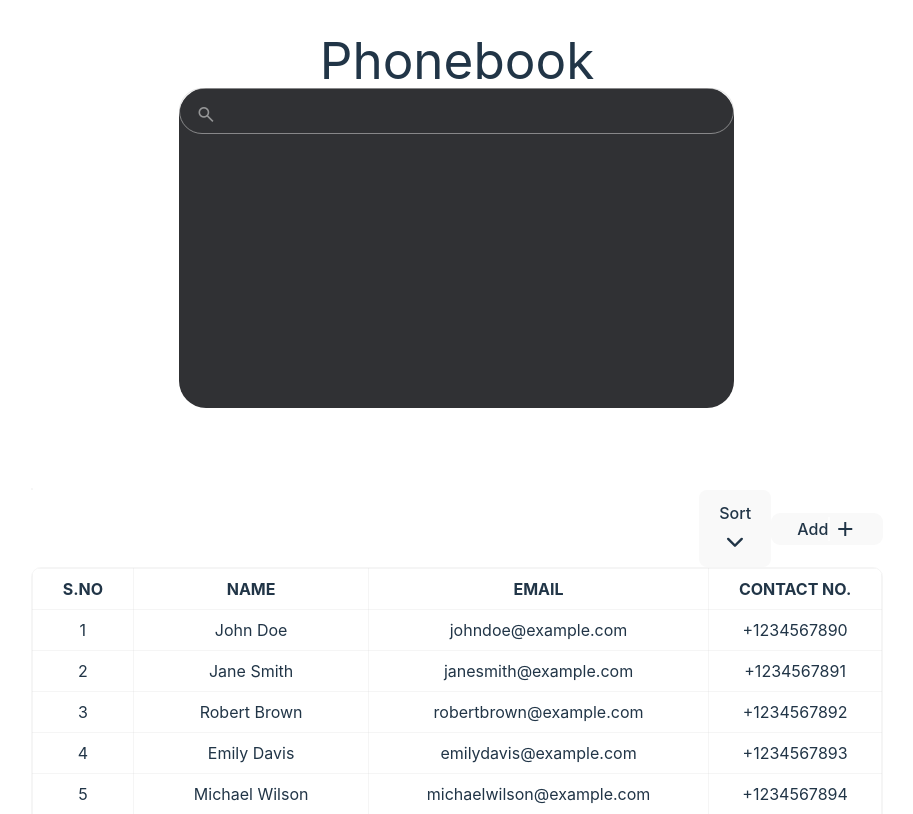
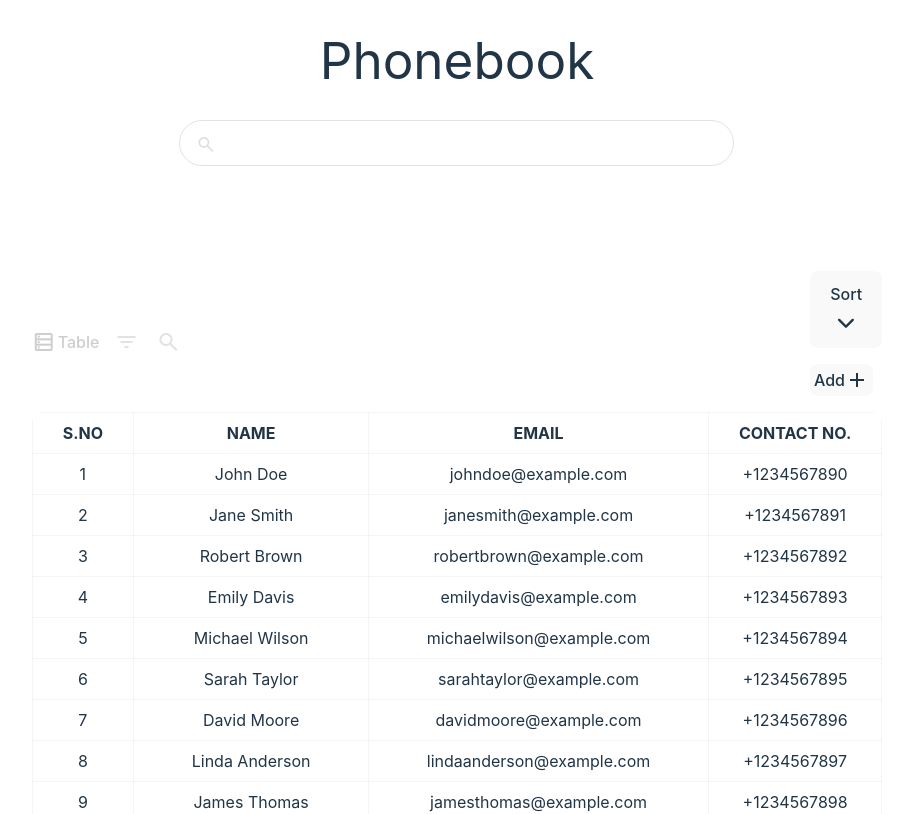
Before and after one commit to Sourav-8401/phonebook, a React (Vite) app: page / in a window 1280 px wide. Shown: the top 814 px of the page, without its empty margins (183-1096 px from the left). Built offline with nearby package versions, Linux system fonts and the light colour scheme.

Commit message:
changes made

```diff
--- a/src/App.css
+++ b/src/App.css
@@ -8,7 +8,7 @@
   /* background-color: blue; */
   border-radius: 10px;
   overflow: hidden;
-  border: solid rgb(204 204 204 / 20%) 1px;
+  /* border: solid rgb(204 204 204 / 20%) 1px; */
 }
 table{
   border-collapse: collapse;
@@ -22,11 +22,12 @@ td,th{
   border: solid rgb(204 204 204 / 20%) 1px;
   padding: 8px 30px;
 }
-.searchMainContainer{
+.searchMainContainer {
   display: flex;
   justify-content: center;
 }
-.search_bar{
+
+.search_bar {
   background: none;
   border: 1px solid #cccccc8f;
   width: 555px;
@@ -38,29 +39,60 @@ td,th{
 }
 
 .search_bar:focus-visible,
-.search_bar:focus{
-  border:none;
+.search_bar:focus {
+  border: none;
   outline: none;
 }
+
+.search-container_toggle {
+  height: 55px;
+  position: relative;
+  margin-top: 2rem;
+  top: 0;
+  display: flex;
+  align-items: center;
+  flex-direction: column;
+}
+
 .search-container {
   position: relative;
   display: flex;
   align-items: center;
-  display: flex;
   flex-direction: column;
   background-color: #303134;
   border: none;
+  margin-top: 2rem;
   outline: none;
+  width: -moz-fit-content;
   width: fit-content;
-  height: 20rem;
+  height: 19rem;
   border-radius: 27px;
 }
-.search_table{
-  margin-top: 5rem;
+
+.search_table {
+  margin-top: 1rem;
+  margin-bottom: 7rem;
   border-radius: 10px;
   width: fit-content;
   overflow: hidden;
   border: solid rgb(204 204 204 / 20%) 1px;
+}
+
+.s_td_sno{
+  width: 98.89px;
+  height: 40.8px;
+}
+.s_td_name{
+  width: 222.79px;
+  height: 40.8px;
+}
+.s_td_email{
+  width: 321.5px;
+  height: 40.8px;
+}
+.s_td_contact{
+  width: 166.89px;
+  height: 40.8px;
 }
 hr{
   margin:0;
@@ -69,10 +101,13 @@ hr{
   background-color: #bdc1d65f;
   height: 1px;
 }
+.search_title{
+  margin-top: 5rem;
+}
 .search-icon {
   position: absolute;
   left: 16px;
-  top: 16px;
+  top: 14px;
   font-size: 21px;
   color: #cccccca6; /* Prevents the icon from blocking input clicks */
 }
@@ -146,21 +181,14 @@ button.sortbtn {
   justify-content: center;
   align-items: center;
   margin: 1rem 0rem;
-  border-radius: 9px;
   padding: 3px;
-  width: 7rem;
 }
-.sortbtn p, .addbtn p{
-  border-right: 2px solid #ffffffad;
-  margin-right: 9px;
-  padding: 0;
-  margin: 0px 3px 0 0;
-}
+
 .btn_mainContainer {
   display: flex;
-  margin: 0;
+  margin-top: 6rem;
   align-items: center;
-  justify-content: flex-end;
+  justify-content: space-between;
   align-content: center;
   flex-wrap: wrap;
 }
@@ -177,3 +205,17 @@ button.sortbtn {
   padding: 0;
   float: left;
 }
+
+.left_btn_container{
+  display: flex;
+  color: rgba(202, 202, 202, 0.92);
+  font-weight: 500;
+}
+.fiter_icon{
+  font-size: 24px;
+  color: #cccccc8f;
+  margin: 0px 3px 0 15px;
+}
+.table_title{
+  margin-left: 2px;
+}
--- a/src/components/displayTable.jsx
+++ b/src/components/displayTable.jsx
@@ -9,10 +9,10 @@ function DisplayTable() {
   const [showData, setShowData] = useState(userdata.phonebook);
   const [addUserDialog, setAddUserDialog] = useState(false);
   const dialogRef = useRef(null);
-  useEffect(() => {
-    const sorted = sortData(showData, "name");
-    setSortedData(sorted);
-  }, []);
+  // useEffect(() => {
+  //   const sorted = sortData(showData, "name");
+  //   setSortedData(sorted);
+  // }, []);
 
   useEffect(() => {
     function handleClickOutside(event) {
@@ -30,8 +30,8 @@ function DisplayTable() {
     };
   }, [addUserDialog]);
 
-  function dosort() {
-    const sorted = sortData(showData, "name");
+  function dosort(key) {
+    const sorted = sortData(showData, key);
     setShowData(sorted);
   }
 
@@ -47,24 +47,32 @@ function DisplayTable() {
   return (
     <>
       <div className="btn_mainContainer">
-      <Menu as="div" className="relative mx-2 inline-block text-left">
+        <div className="left_btn_container">
+        <span class="material-symbols-outlined">data_table</span>
+        <p className="table_title">Table</p>
+        <span class="material-symbols-outlined fiter_icon">filter_list</span>
+        {/* <p>Filter</p> */}
+        <span class="material-symbols-outlined fiter_icon">search</span>
+        </div>
+        <div className="right_btn_container">
+        <Menu as="div" className="relative mx-2 inline-block text-left">
       <div>
-        <MenuButton className="inline-flex w-full justify-center gap-x-1.5 rounded-md  px-4 py-2  text-sm font-semibold text-white shadow-sm   hover:bg-sky-600">
+        <MenuButton className="inline-flex w-full justify-center gap-x-1.5 rounded-md focus:outline-none px-4 py-1.5  text-sm font-semibold text-white shadow-sm bg-zinc-700  ">
           Sort
-          <ChevronDownIcon aria-hidden="true" className="-mr-1 h-5 w-5  border- text-white" />
+          <ChevronDownIcon aria-hidden="true" className="-mr-1 h-5 w-5   text-white" />
         </MenuButton>
       </div>
 
       <MenuItems
         transition
-        className="absolute right-0 z-10 mt-2 w-56 origin-top-right rounded-md bg-white shadow-lg ring-1 ring-black ring-opacity-5 transition focus:outline-none data-[closed]:scale-95 data-[closed]:transform data-[closed]:opacity-0 data-[enter]:duration-100 data-[leave]:duration-75 data-[enter]:ease-out data-[leave]:ease-in"
+        className="absolute right-0 z-10 mt-2 w-56 origin-top-right rounded-md bg-zinc-600 shadow-lg ring-1 ring-black ring-opacity-5 transition focus:outline-none data-[closed]:scale-95 data-[closed]:transform data-[closed]:opacity-0 data-[enter]:duration-100 data-[leave]:duration-75 data-[enter]:ease-out data-[leave]:ease-in"
       >
         <div className="py-1">
           <MenuItem>
             <a
               href="#"
-              onClick={dosort}
-              className="block px-4 py-2 text-sm text-gray-700 data-[focus]:bg-gray-100 data-[focus]:text-gray-900"
+              onClick={()=>dosort("name")}
+              className="block px-4 py-2 text-sm text-white data-[focus]:bg-zinc-700 data-[focus]:text-white"
             >
               Name
             </a>
@@ -72,7 +80,8 @@ function DisplayTable() {
           <MenuItem>
             <a
               href="#"
-              className="block px-4 py-2 text-sm text-gray-700 data-[focus]:bg-gray-100 data-[focus]:text-gray-900"
+              onClick={()=>dosort("email")}
+              className="block px-4 py-2 text-sm text-white data-[focus]:bg-zinc-700 data-[focus]:text-white"
             >
               Email
             </a>
@@ -80,7 +89,8 @@ function DisplayTable() {
           <MenuItem>
             <a
               href="#"
-              className="block px-4 py-2 text-sm text-gray-700 data-[focus]:bg-gray-100 data-[focus]:text-gray-900"
+              onClick={()=>dosort("contact")}
+              className="block px-4 py-2 text-sm text-white data-[focus]:bg-zinc-700 data-[focus]:text-white"
             >
               Contact
             </a>
@@ -91,17 +101,13 @@ function DisplayTable() {
       </MenuItems>
     </Menu>
 
-
-        {/* <button onClick={dosort} className="sortbtn">
-          <p>Sort</p>
-          <span class="material-symbols-outlined drop_down_icon">
-            keyboard_arrow_down
-          </span>
-        </button> */}
-        <button onClick={toggleAddUser} className="addbtn">
+        <button onClick={toggleAddUser} className="addbtn inline-flex focus:outline-none justify-center gap-x-1.5 rounded-md  px-4 py-1  text-sm font-semibold text-white  ">
           <p>Add</p>
           <span class="material-symbols-outlined">add</span>
         </button>
+
+        </div>
+
       </div>
       <div className={addUserDialog ? "blur-background" : ""}>
         <div className="table-container">
--- a/src/components/searchbar.jsx
+++ b/src/components/searchbar.jsx
@@ -1,4 +1,4 @@
-import React, { useState } from "react";
+import React, { useState, useRef, useEffect } from "react";
 import { binarySearch } from "./algorithm/search";
 import userdata from "../assets/userdata.json";
 import sortData from "./algorithm/sortData";
@@ -7,8 +7,9 @@ function Searchbar() {
   const [searchInput, setSearchInput] = useState("");
   const [searchResults, setSearchResults] = useState([]);
   const [suggestedUsers, setSuggestedUsers] = useState([]);
-
+  const [searchToggle, setSearchToggle] = useState(false);
   const sortedData = sortData(userdata.phonebook, "name");
+  const searchContainerRef = useRef(null);
 
   const getFilteredUsers = (input) => {
     if (!input.trim()) {
@@ -16,13 +17,11 @@ function Searchbar() {
       return;
     }
 
-    // Filter users whose names start with input (case insensitive)
     const filteredUsers = userdata.phonebook.filter((user) =>
       user.name.toLowerCase().startsWith(input.toLowerCase())
     );
 
-    // Limit to 6 suggestions
-    setSuggestedUsers(filteredUsers.slice(0, 6));
+    setSuggestedUsers(filteredUsers.slice(0, 8));
   };
 
   const handleInputChange = (event) => {
@@ -33,53 +32,83 @@ function Searchbar() {
     setSearchResults(results ? [results] : []);
   };
 
+  const handleSearchToggle = () => {
+    setSearchToggle(true);
+  };
+
+  const handleClickOutside = (event) => {
+    if (searchContainerRef.current && !searchContainerRef.current.contains(event.target)) {
+      setSearchToggle(false);
+      setSearchInput("");
+      setSuggestedUsers([]);
+      // setSearchResults([]);
+    }
+  };
+
+  useEffect(() => {
+    document.addEventListener("mousedown", handleClickOutside);
+    return () => {
+      document.removeEventListener("mousedown", handleClickOutside);
+    };
+  }, []);
+
   return (
     <>
       <h1>Phonebook</h1>
       <div className="searchMainContainer">
-        <div className="search-container">
+        <div
+          ref={searchContainerRef}
+          className={searchToggle ? "search-container" : "search-container_toggle"}
+        >
           <span className="material-symbols-outlined search-icon">search</span>
           <input
             className="search_bar"
             type="text"
+            onClick={handleSearchToggle}
             value={searchInput}
             onChange={handleInputChange}
           />
           <hr />
           <div className="suggestMainContainer">
             {suggestedUsers.map((user) => (
-                <p><span className="material-symbols-outlined suggest_search_icon">search</span>{user.name}</p>
+              <p key={user.name}>
+                <span className="material-symbols-outlined suggest_search_icon">search</span>
+                {user.name}
+              </p>
             ))}
           </div>
         </div>
       </div>
 
-      <div className="search_table">
         {searchResults.length > 0 ? (
+          <>
+          <p className="search_title">Search result...</p>
+        <div className="search_table">
           <table>
             <thead>
               <tr>
-                <th>S.NO</th>
-                <th>NAME</th>
-                <th>EMAIL</th>
-                <th>CONTACT NO.</th>
+                <th className="s_td_sno">S.NO</th>
+                <th className="s_td_name">NAME</th>
+                <th className="s_td_email">EMAIL</th>
+                <th className="s_td_contact">CONTACT NO.</th>
               </tr>
             </thead>
             <tbody>
               {searchResults.map((user, index) => (
                 <tr key={user["sn.no"]}>
-                  <td>{index + 1} </td>
-                  <td>{user.name}</td>
-                  <td>{user.email}</td>
-                  <td>{user.mobile_number}</td>
+                  <td className="s_td_sno">{index + 1}</td>
+                  <td className="s_td_name">{user.name}</td>
+                  <td className="s_td_email">{user.email}</td>
+                  <td className="s_td_contact">{user.mobile_number}</td>
                 </tr>
               ))}
             </tbody>
           </table>
+          </div>
+          </>
         ) : (
           ""
         )}
-      </div>
     </>
   );
 }
```
